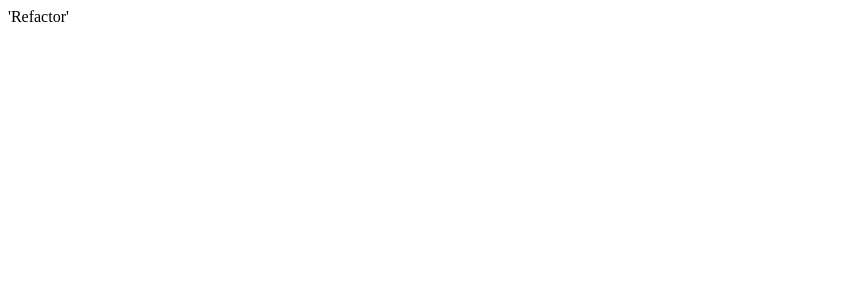
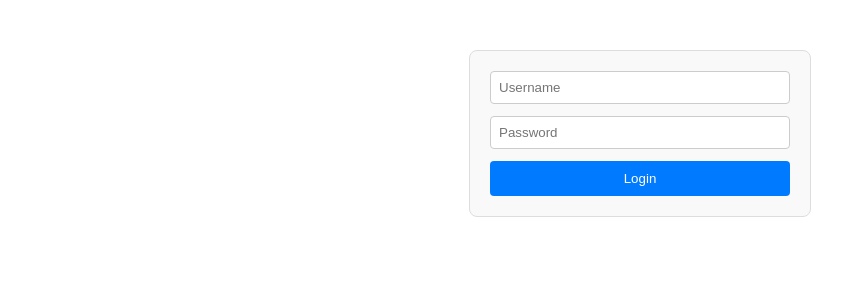
Before and after one commit to Goonzuu/login-form-refactor, a React (Create React App) app: page / in a window 1280 px wide. Shown: the top 300 px of the page, without its empty margins (0-866 px from the left). Built offline with nearby package versions, Linux system fonts and the light colour scheme.

Commit message:
basic login form implementation with new styles

```diff
--- a/src/components/LoginForm.tsx
+++ b/src/components/LoginForm.tsx
@@ -1,5 +1,31 @@
+import { useState } from "react";
+import "../styles/styles.css";
+
 const LoginForm = () => {
-    return <>'Refactor'</>
-}
+    const [username, setUsername] = useState<string>("");
+    const [password, setPassword] = useState<string>("");
+
+    const handleSubmit = (event: React.FormEvent<HTMLFormElement>) => {
+        event.preventDefault();
+    };
+
+    return (
+        <form className="login_form" onSubmit={handleSubmit}>
+            <input
+                type="text"
+                placeholder="Username"
+                value={username}
+                onChange={(e) => setUsername(e.target.value)}
+            />
+            <input
+                type="password"
+                placeholder="Password"
+                value={password}
+                onChange={(e) => setPassword(e.target.value)}
+            />
+            <button type="submit">Login</button>
+        </form>
+    );
+};
 
 export default LoginForm;
--- a/src/styles/styles.css
+++ b/src/styles/styles.css
@@ -0,0 +1,26 @@
+.login_form {
+    display: flex;
+    flex-direction: column;
+    max-width: 300px;
+    margin: 50px auto;
+    padding: 20px;
+    border: 1px solid #ddd;
+    border-radius: 8px;
+    background-color: #f9f9f9;
+  }
+
+  .login_form input {
+    margin-bottom: 12px;
+    padding: 8px;
+    border: 1px solid #ccc;
+    border-radius: 4px;
+  }
+
+  .login_form button {
+    padding: 10px;
+    background-color: #007bff;
+    color: white;
+    border: none;
+    border-radius: 4px;
+    cursor: pointer;
+  }
```
